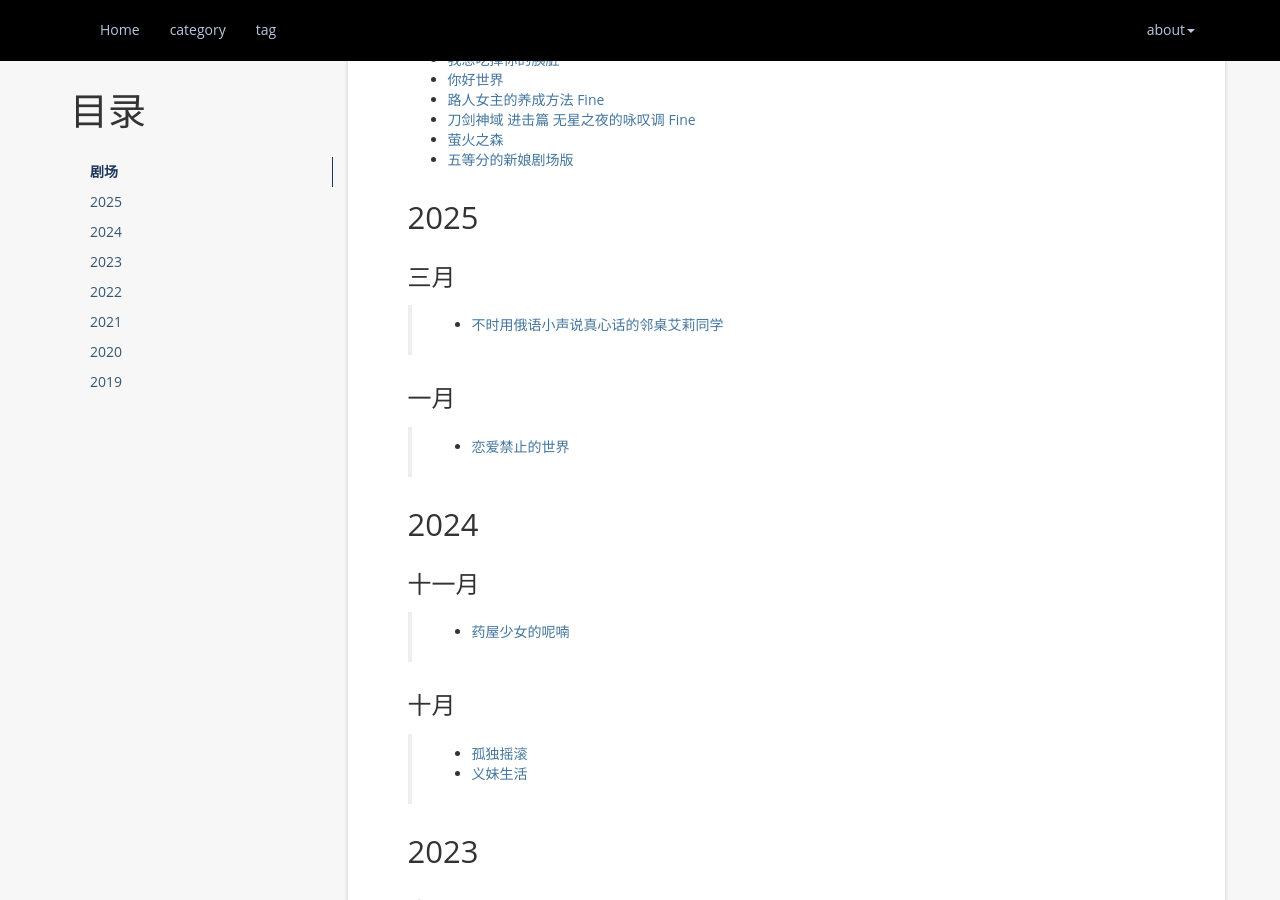
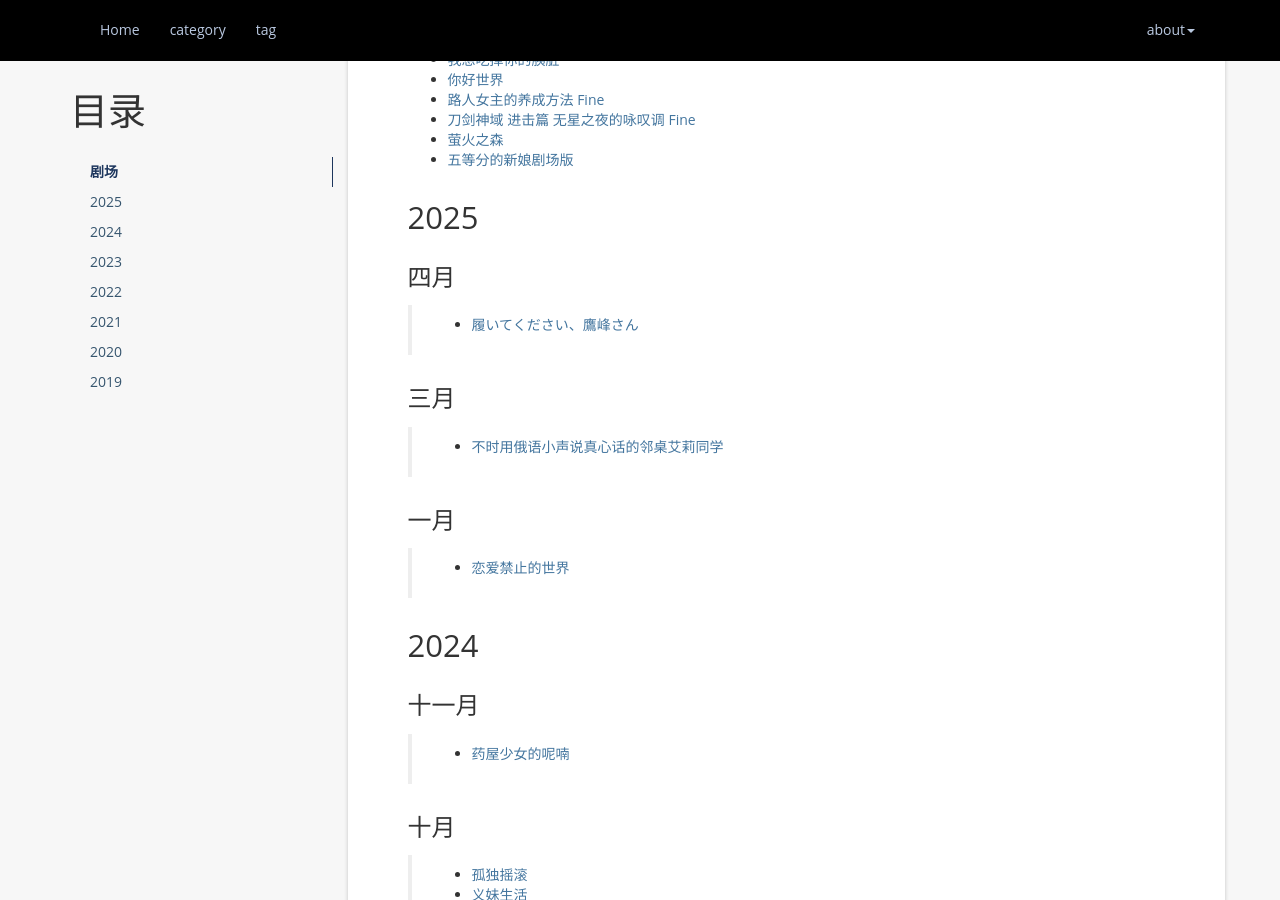
Before and after one commit to atgtahub/atgtahub.github.io, a Jekyll site: the page built from about/bangumi.md, in a window 1280 px wide and 900 px high, scrolled down 584 px. Built offline with Jekyll 4.4.1, drawn with Linux system fonts in a browser that asks for light colours; a script that is not in the unit is left out; comment, search, counter and statistics services are not loaded.

Commit message:
feat: bangumi.md

```diff
--- a/about/bangumi.md
+++ b/about/bangumi.md
@@ -25,6 +25,11 @@ permalink: /bangumi
 + <a href="javascript:;" target="_blank">五等分的新娘剧场版</a>
 
 ## 2025
+
+### 四月
+
+> + <a href="javascript:;">履いてください、鷹峰さん</a>
+
 
 ### 三月
 
```
